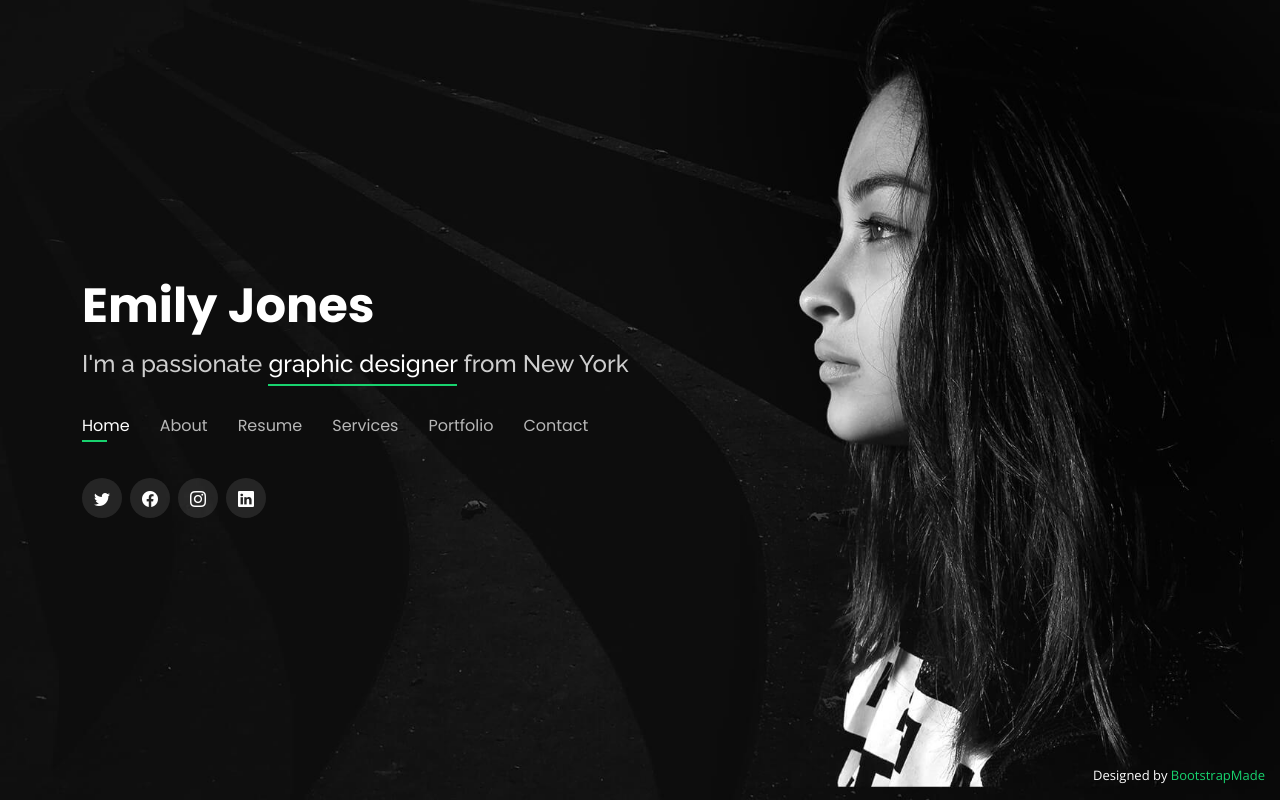
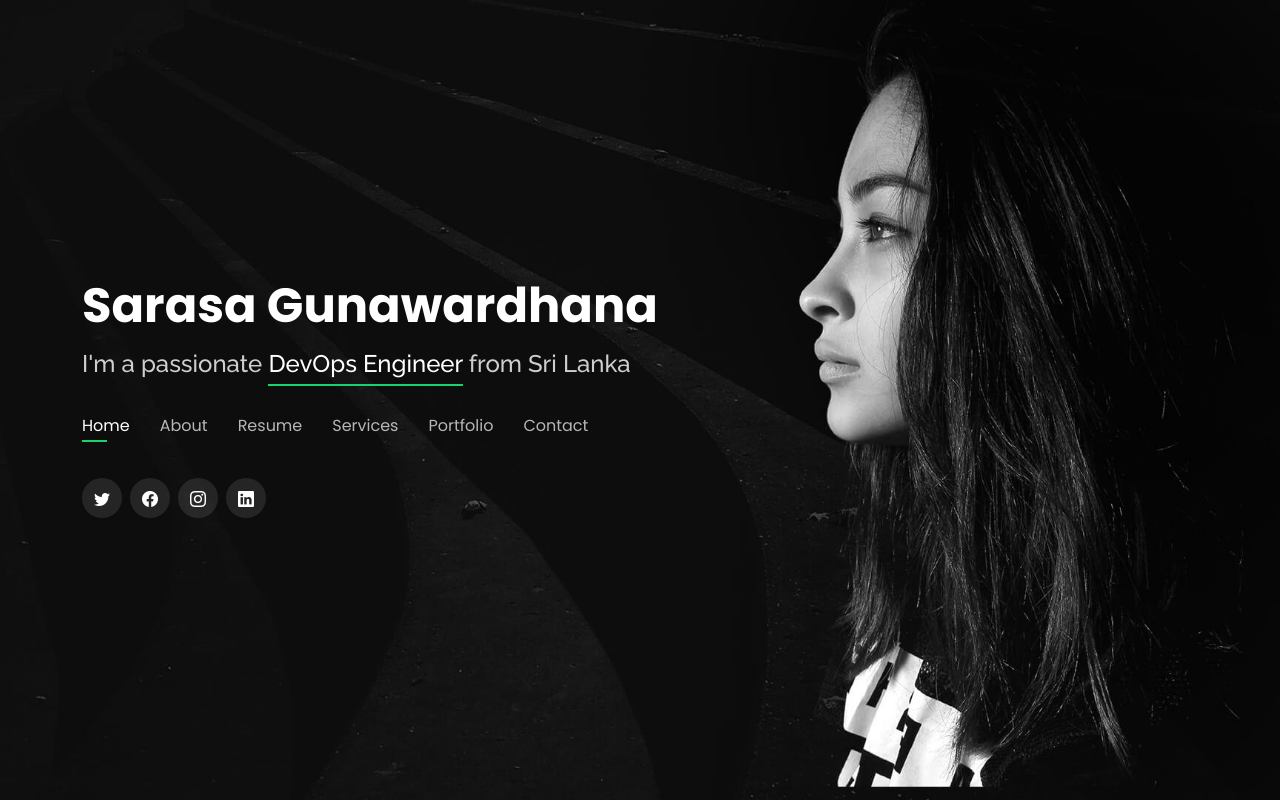
Before and after one commit to SarasaGunawardhana/SarasaGunawardhana.github.io, a plain HTML site: page index.html in a window 1280 px wide. Drawn offline with nearby package versions, Linux system fonts and the light colour scheme; files whose address does not match are found by name.

Commit message:
name changed

```diff
--- a/index.html
+++ b/index.html
@@ -41,10 +41,10 @@
   <header id="header">
     <div class="container">
 
-      <h1><a href="index.html">Emily Jones</a></h1>
+      <h1><a href="index.html">Sarasa Gunawardhana</a></h1>
       <!-- Uncomment below if you prefer to use an image logo -->
       <!-- <a href="index.html" class="mr-auto"><img src="assets/img/logo.png" alt="" class="img-fluid"></a> -->
-      <h2>I'm a passionate <span>graphic designer</span> from New York</h2>
+      <h2>I'm a passionate <span>DevOps Engineer</span> from Sri Lanka</h2>
 
       <nav id="navbar" class="navbar">
         <ul>
@@ -759,7 +759,7 @@
     <!-- You can delete the links only if you purchased the pro version. -->
     <!-- Licensing information: https://bootstrapmade.com/license/ -->
     <!-- Purchase the pro version with working PHP/AJAX contact form: https://bootstrapmade.com/personal-free-resume-bootstrap-template/ -->
-    Designed by <a href="https://bootstrapmade.com/">BootstrapMade</a>
+    <!-- Designed by <a href="https://bootstrapmade.com/">BootstrapMade</a> -->
   </div>
 
   <!-- Vendor JS Files -->
```
